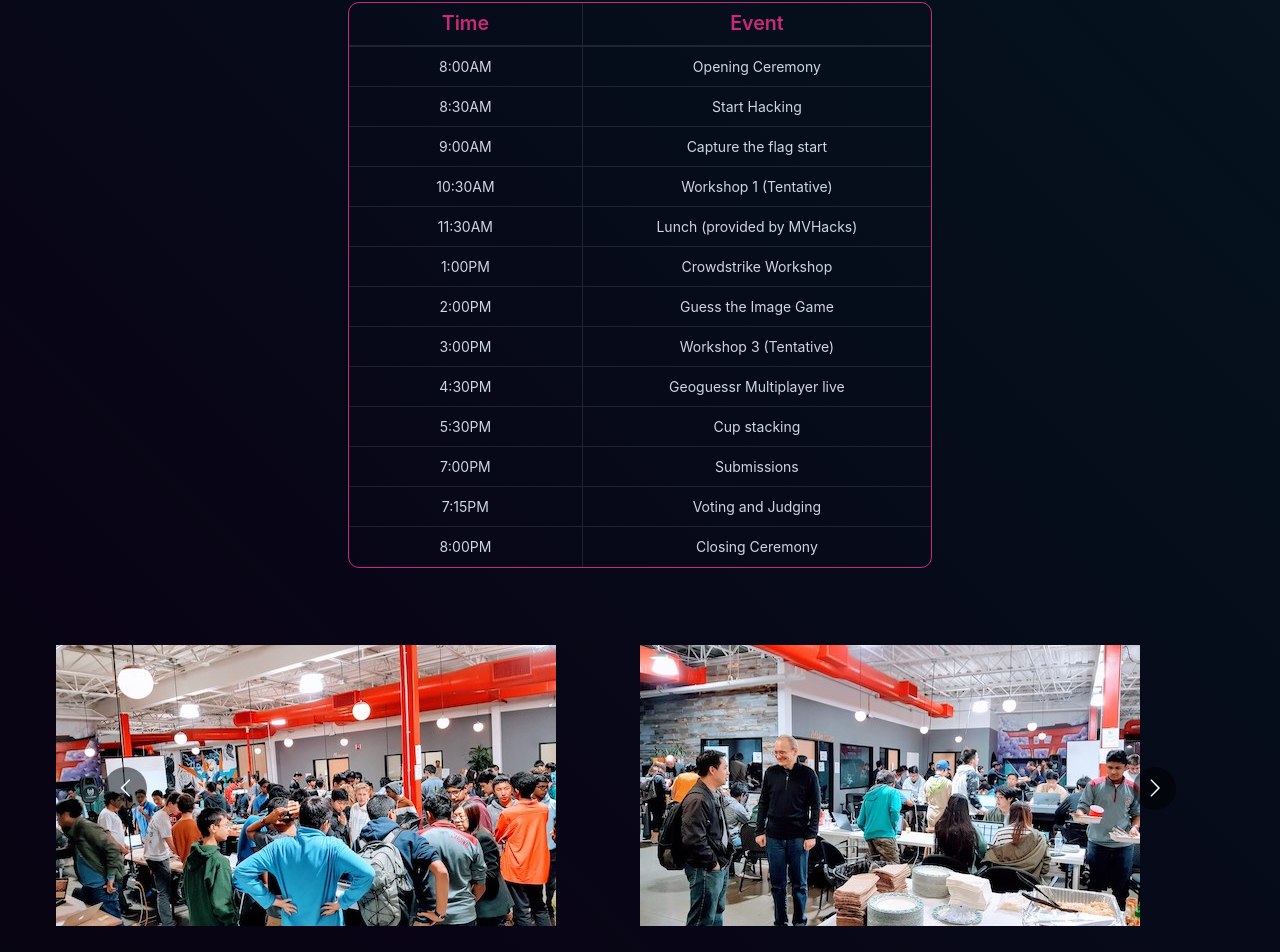
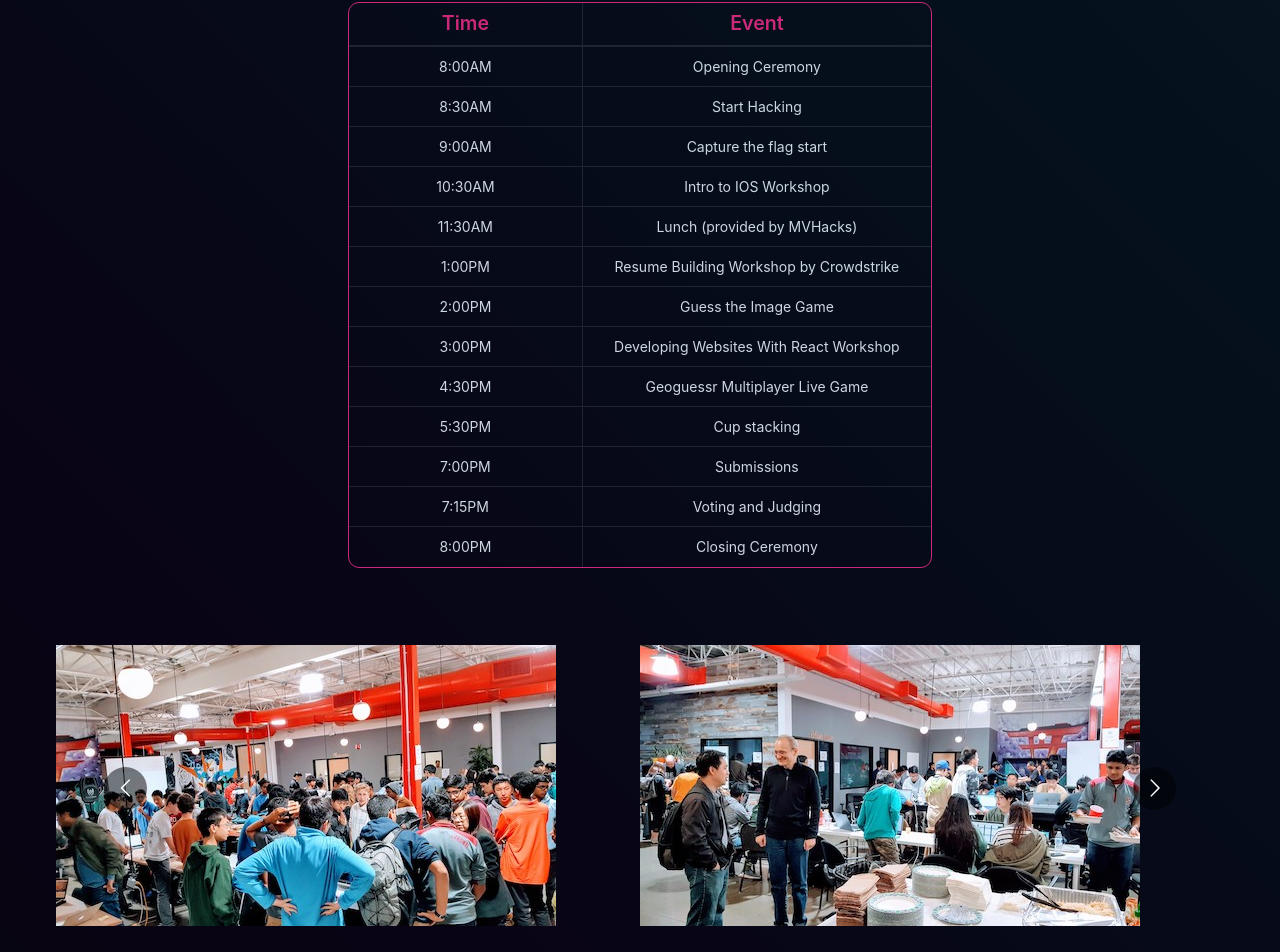
Before and after one commit to kitkatmia/website-7.0, a React (Create React App) app: page / in a window 1280 px wide. Shown: the part 1379-2331 px from the top of the page. Built offline with nearby package versions, Linux system fonts and the light colour scheme.

Commit message:
updated sched

```diff
--- a/src/components/Schedule.tsx
+++ b/src/components/Schedule.tsx
@@ -11,12 +11,12 @@ const rows = [
   createData("8:00AM", "Opening Ceremony"),
   createData("8:30AM", "Start Hacking"),
   createData("9:00AM", "Capture the flag start"),
-  createData("10:30AM", "Workshop 1 (Tentative)"),
+  createData("10:30AM", "Intro to IOS Workshop"),
   createData("11:30AM", "Lunch (provided by MVHacks)"),
-  createData("1:00PM", "Crowdstrike Workshop"),
+  createData("1:00PM", "Resume Building Workshop by Crowdstrike"),
   createData("2:00PM", "Guess the Image Game"),
-  createData("3:00PM", "Workshop 3 (Tentative)"),
-  createData("4:30PM", "Geoguessr Multiplayer live"),
+  createData("3:00PM", "Developing Websites With React Workshop"),
+  createData("4:30PM", "Geoguessr Multiplayer Live Game"),
   createData("5:30PM", "Cup stacking"),
   createData("7:00PM", "Submissions"),
   createData("7:15PM", "Voting and Judging"),
```
